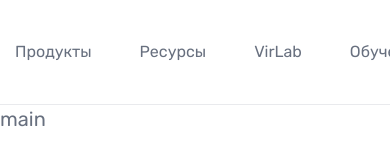
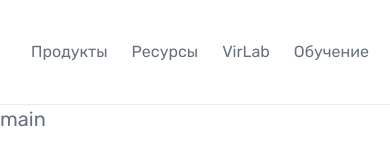
Before and after one commit to mukhammed2021/tLab, an Angular app: page / in a window 390 px wide. Shown: the top 160 px of the page. Built offline with nearby package versions, Linux system fonts and the light colour scheme.

Commit message:
Refactoring

```diff
--- a/src/widgets/header/index.ts
+++ b/src/widgets/header/index.ts
@@ -1 +1 @@
-export * from './ui/header.component';
+export { HeaderComponent } from './ui/header.component';
--- a/src/widgets/header/ui/header.component.html
+++ b/src/widgets/header/ui/header.component.html
@@ -1,30 +1,34 @@
 <header class="border-b border-[#e9eaed]">
   <div
-    class="container flex min-h-24 items-center justify-between py-1 text-base"
+    class="container flex min-h-24 items-center justify-between gap-4 py-1 text-base"
   >
     <a href="#">
       <img src="logo.svg" width="98" height="45" alt="tLab Technologies logo" />
     </a>
     <nav>
-      <ul class="flex items-center gap-x-12">
-        <li>
-          <a href="#">Продукты</a>
-        </li>
-        <li>
-          <a href="#">Ресурсы</a>
-        </li>
-        <li>
-          <a href="#">VirLab</a>
-        </li>
-        <li>
-          <a href="#">Обучение</a>
-        </li>
-        <li>
-          <a href="#">О компании</a>
-        </li>
+      <ul class="flex items-center gap-x-6 lg:gap-x-12">
+        @for (menuItem of menuList; track menuItem.title) {
+          <li
+            appHover
+            class="relative hover:after:absolute hover:after:top-6 hover:after:left-0 hover:after:inline-block hover:after:h-6 hover:after:w-full"
+          >
+            <a href="#">{{ menuItem.title }}</a>
+            @if (menuItem.subMenuList?.length) {
+              <ul
+                class="absolute top-12 left-0 hidden min-w-48 space-y-6 rounded-sm bg-white p-6 shadow-[0_1px_2px_0_rgba(190,190,206,0.08),0_6px_8px_0_rgba(190,190,206,0.12),0_16px_26px_0_rgba(190,190,206,0.2)]"
+              >
+                @for (subMenuItem of menuItem.subMenuList; track subMenuItem) {
+                  <li>
+                    <a appHighlight href="#">{{ subMenuItem }}</a>
+                  </li>
+                }
+              </ul>
+            }
+          </li>
+        }
       </ul>
     </nav>
-    <div class="flex items-center gap-x-[4.375rem]">
+    <div class="flex items-center gap-x-[2.1875rem] xl:gap-x-[4.375rem]">
       <div class="flex items-center gap-x-4 font-[Raleway] text-sm uppercase">
         <a href="#" class="font-semibold text-[#dc0023]">рус</a>
         <div class="h-6 w-0.5 bg-[#e9eaed]"></div>
--- a/src/widgets/header/ui/header.component.ts
+++ b/src/widgets/header/ui/header.component.ts
@@ -6,4 +6,26 @@ import { Component } from '@angular/core';
   templateUrl: './header.component.html',
   styleUrl: './header.component.css',
 })
-export class HeaderComponent {}
+export class HeaderComponent {
+  public menuList = [
+    {
+      title: 'Продукты',
+      subMenuList: ['tLab', 'tMail (скоро)'],
+    },
+    {
+      title: 'Ресурсы',
+      subMenuList: ['Исследования', 'Новости и пресса'],
+    },
+    {
+      title: 'VirLab',
+      subMenuList: ['Описание', 'Исследования', 'Мониторинг угроз'],
+    },
+    {
+      title: 'Обучение',
+      subMenuList: ['Курсы'],
+    },
+    {
+      title: 'О компании',
+    },
+  ];
+}
```
